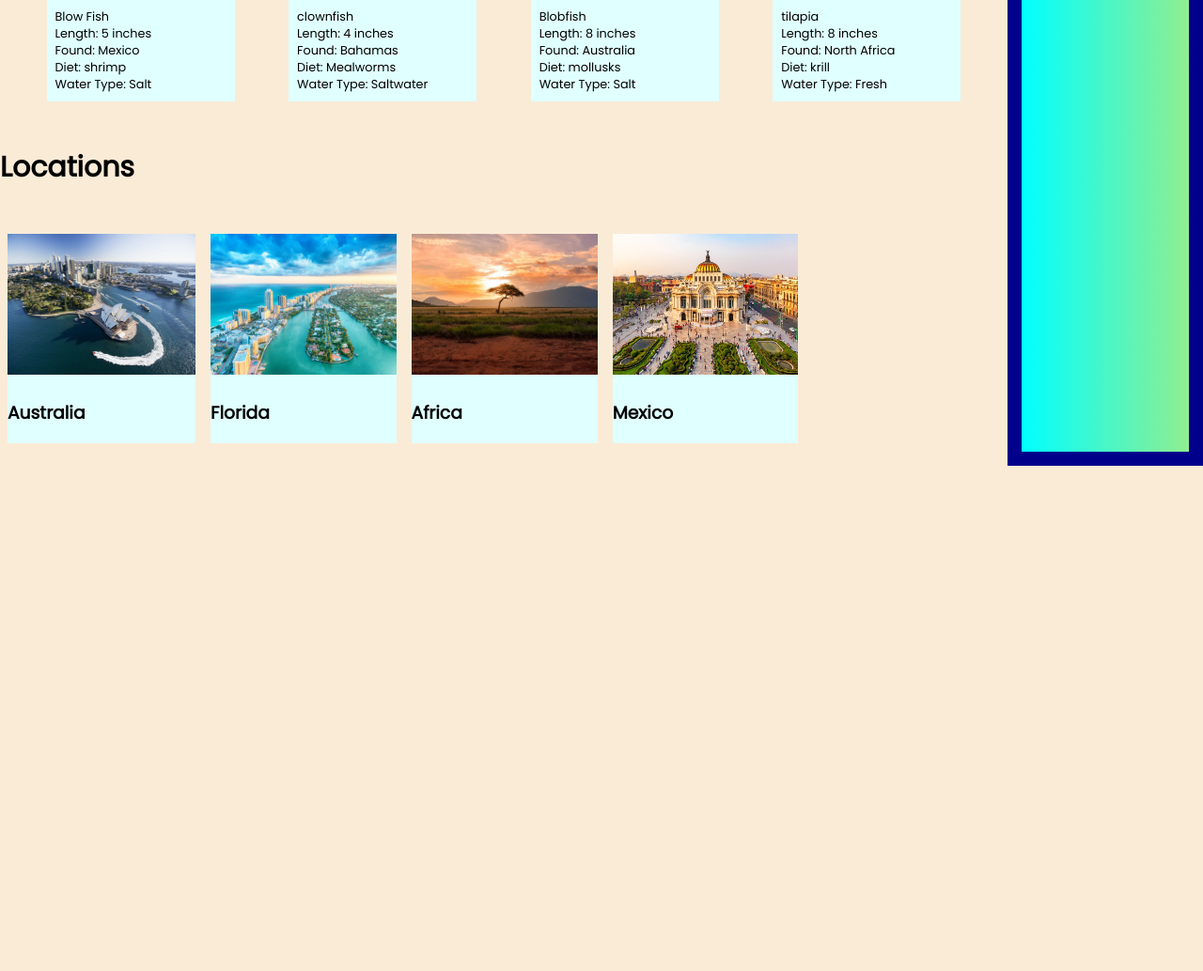
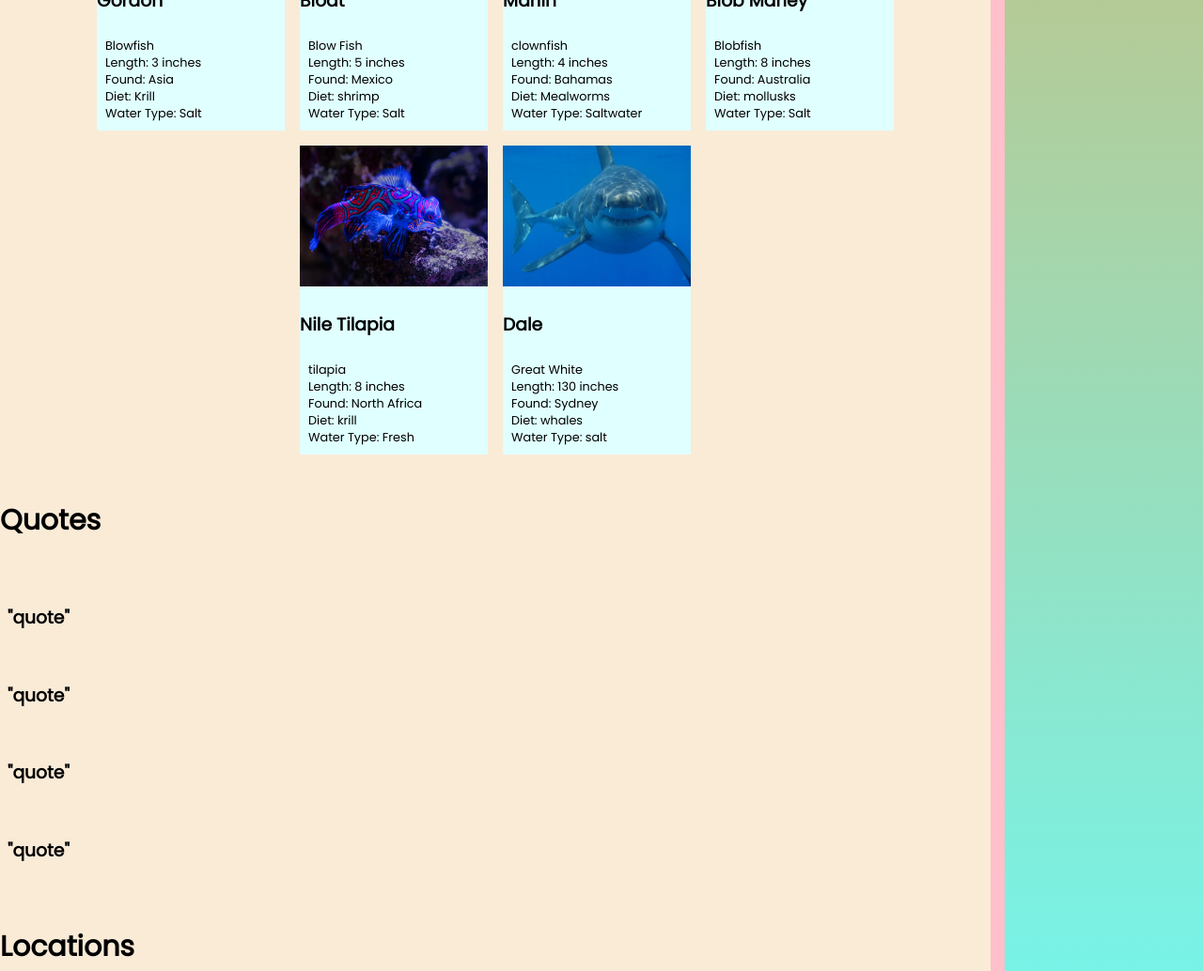
Before and after one commit to mfrance18/martins-aquarium, a plain HTML site: page index.html in a window 1280 px wide. Shown: the part 1486-2520 px from the top of the page at 94% size. Before the commit the page ends 1982 px from the top, so only its background shows below. Drawn offline with Linux system fonts and the light colour scheme.

Commit message:
added changes to CSS and added quoutes section

```diff
--- a/index.html
+++ b/index.html
@@ -24,12 +24,23 @@
 					<section class="fishList">
 					</section>
 				</div>
-			<section class="locTitle">
+
+				<div class="quote-container">
+
+				<section class="sectionTitles">
+					<h1>Quotes</h1>
+				</section>
+
+				<section>
+					<div class="quote">
+					</div>
+				</section>
+
+				<section class="sectionTitles">
 					<h1>Locations</h1>
 				</section>
 
-
-			<section class="location-content">
+				<section>
 					<div class="location">
 					</div>
 				</section>
--- a/scripts/FishData.js
+++ b/scripts/FishData.js
@@ -38,7 +38,7 @@ const fishCollection = [
         species: "Clown",
         length: 3,
         waterType: "Salt-water",
-        harvestlocation: "Florida"
+        harvestLocation: "Florida"
     },
     {
         name: "Don Julio",
@@ -107,7 +107,7 @@ const fishCollection = [
         name: "Bruce",
         food: "not fish",
         image: "Bruce.jpg",
-        species: "greatWhite",
+        species: "Great White",
         length: 130,
         waterType: "salt",
         harvestLocation: "Sydney"
@@ -156,5 +156,14 @@ const fishCollection = [
         length: 8,
         waterType: "Fresh",
         harvestLocation: "North Africa"
+    },
+    {
+    name: "Dale",
+    food: "whales",
+    image: "greatwhite.jpg",
+    species: "Great White",
+    length: 130,
+    waterType: "salt",
+    harvestLocation: "Sydney"
     }
 ]
--- a/scripts/main.js
+++ b/scripts/main.js
@@ -1,9 +1,12 @@
 import { FishList} from "./FishList.js";
 import { LocationList } from "./locationList.js";
 import { TipsList } from "./TipList.js";
+import { QuoteList } from "./quotesList.js";
 
 FishList();
 
 TipsList();
 
 LocationList();
+
+QuoteList();
--- /dev/null
+++ b/scripts/quotes.js
@@ -0,0 +1,5 @@
+export const Quotes = (quoteObj) => {
+	return`<section class="quote-section">
+    <h3 class="fish-name">${quoteObj.quote}</h3>
+</section>`
+}
--- a/scripts/quotesData.js
+++ b/scripts/quotesData.js
@@ -0,0 +1,18 @@
+export const getQuotes = () => {
+    return quotes
+}
+
+const quotes = [
+    {
+        quote: '"' + "quote" + '"'
+    },
+    {
+        quote:'"' + "quote" + '"'
+    },
+    {
+        quote:'"' + "quote" + '"'
+    },
+    {
+        quote:'"' + "quote" + '"'
+    }
+]
--- /dev/null
+++ b/scripts/quotesList.js
@@ -0,0 +1,16 @@
+import { getQuotes } from "./quotesData.js";
+import { Quotes } from "./quotes.js";
+export const QuoteList = () => {
+
+    // Get a reference to the `<section class="fishList">` element
+    const quoteElement = document.querySelector(".quote")
+    const allQuotes = getQuotes()
+
+    let quoteHTMLRepresentation = ""
+
+    for (const type of allQuotes) {
+        quoteHTMLRepresentation += Quotes(type)
+    }
+    // Add to the existing HTML in the content element
+    quoteElement.innerHTML += quoteHTMLRepresentation
+}
--- a/styles/main.css
+++ b/styles/main.css
@@ -8,7 +8,8 @@ header{
 	display: flex;
 	flex-wrap: nowrap;
 	align-items: center;
-	background-color: aqua
+	background: linear-gradient(to right, #66ffff 0%, #ff9933 100%);
+	border-bottom:solid pink 15px;
 }
 
 header h1{
@@ -17,7 +18,6 @@ header h1{
 	text-align: left;
 	padding: 0 2em;
 	font-size: 1.5em;
-
 }
 
 .main-container{
@@ -58,15 +58,23 @@ nav a:active {
 
 .fish-container{
 	display: flex;
+	margin: 1em 0;
+	display: flex;
+	width: 100%;
 }
 
 .fishList{
 	display: flex;
 	flex-wrap: wrap;
-	justify-content: space-evenly;
+	justify-content: center;
 }
 .fish-card {
 	background-color: lightcyan;
+	margin: .5em;
+	max-width: 200px;
+}
+
+.quote-section{
 	margin: .5em;
 	max-width: 200px;
 }
@@ -98,9 +106,9 @@ margin-left: 20px;
 }
 
 .tips-content{
-	width: 30%;
-	border:solid darkblue 15px;
-	background-image: linear-gradient(90deg,aqua,lightgreen);
+	width: 20%;
+	border-left:solid pink 15px;
+	background: linear-gradient(to bottom, #ff9933 0%, #66ffff 100%);;
 }
 
 .tips {
@@ -114,18 +122,20 @@ margin-left: 20px;
 	list-style: circle;
 }
 
-.location-container{
+
+.location {
+	display: flex;
 	margin: 1em 0;
-	display: flex;
-	width: 80%;
+	width: 100%;
 }
 
-.location {
-	margin: 1em 0;
-	display: flex;
-	width: 80%;
+.sectionTitles h1{
+	font-size: 30px;
 }
 
-.locTitle h1{
-	font-size: 30px;
+.quote{
+	display: flex;
+	flex-direction: column;
+	margin: 1em 0;
+	width: 100%;
 }
```
Also changed, not shown: images/greatwhite.jpg (added). Lines whose indentation alone changed are shown as unchanged.
